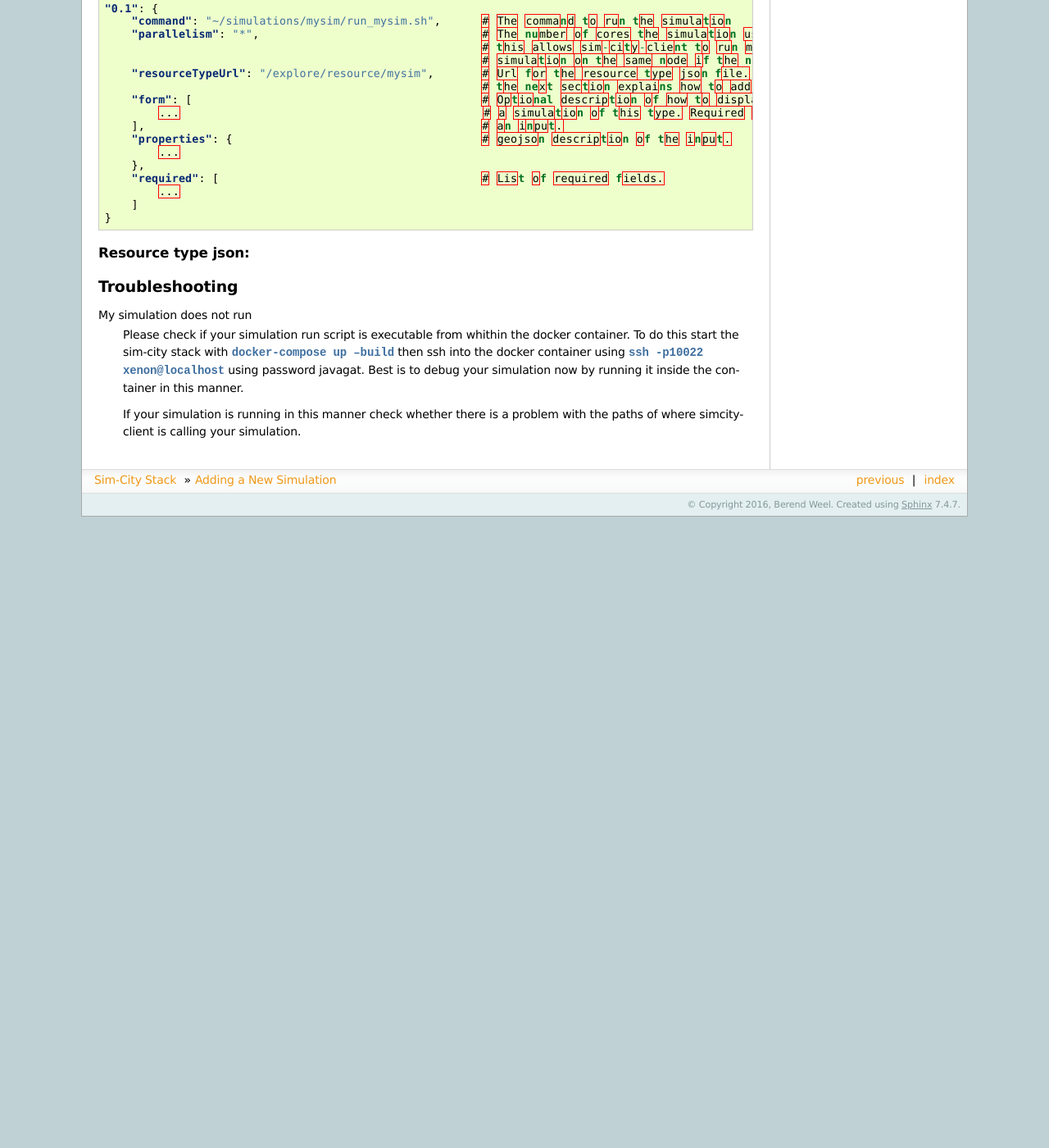
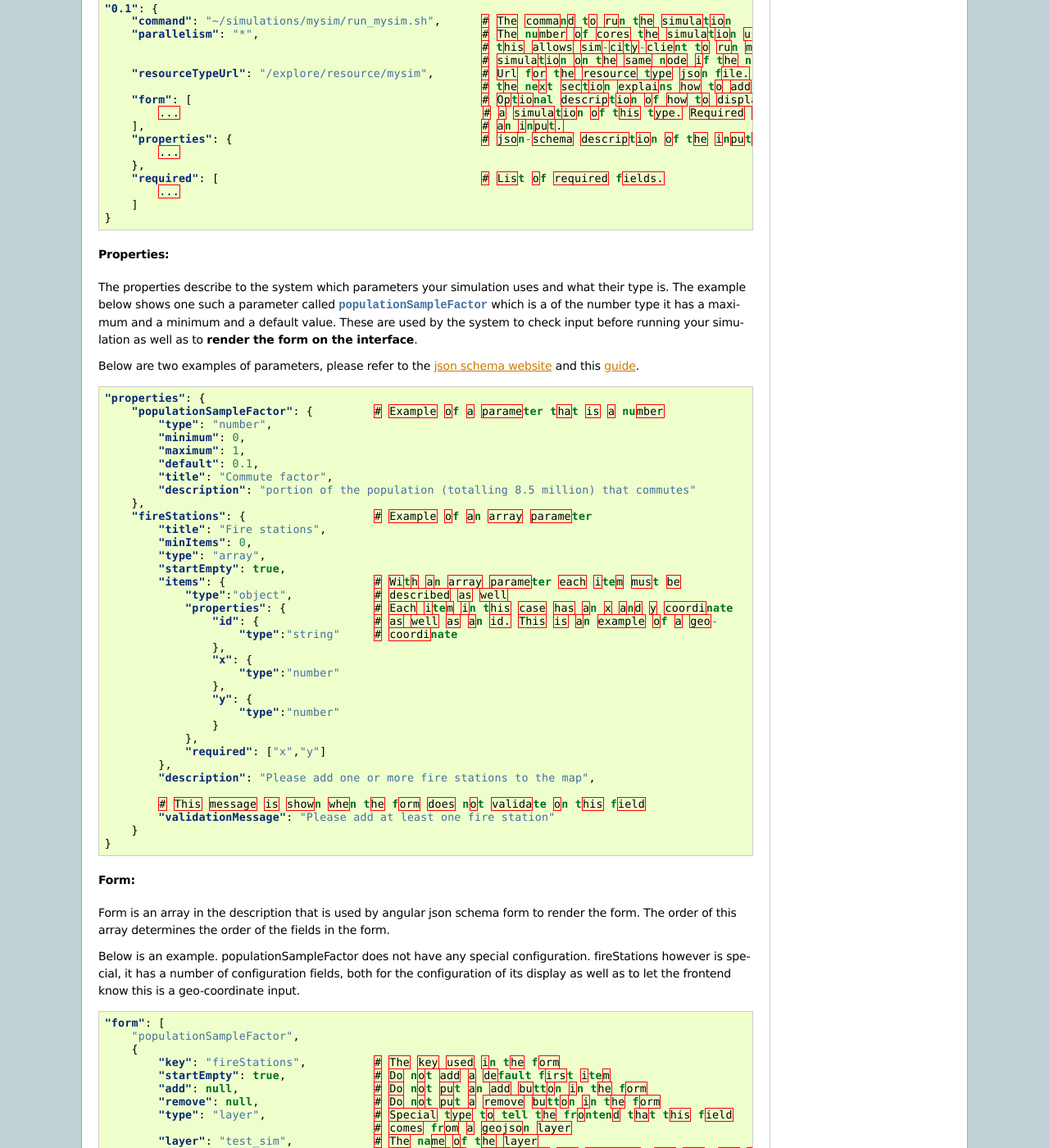
Before and after one commit to ReGIS-org/regis-stack, a Sphinx documentation site: the page built from docs/NewSimulation.rst, in a window 1280 px wide and 1400 px high, scrolled down 1998 px. Shown: the whole window at 82% size. Built offline with Sphinx 7.4.7, drawn with Linux system fonts in a browser that asks for light colours; before the commit the page ends 2628 px from its top, so only the background shows below that; some of the changed text lies outside the part shown.

Commit message:
More description of adding a new simulation

```diff
--- a/docs/NewSimulation.rst
+++ b/docs/NewSimulation.rst
@@ -129,13 +129,93 @@ The description of your simulation should have to the following layout.
         "form": [                                           # Optional description of how to display the form for submitting
             ...                                             # a simulation of this type. Required if using geo coordinates as
         ],                                                  # an input.
-        "properties": {                                     # geojson description of the input.
+        "properties": {                                     # json-schema description of the input.
             ...
         },
         "required": [                                       # List of required fields.
             ...
         ]
     }
+
+Properties:
+~~~~~~~~~~~
+The properties describe to the system which parameters your simulation uses and what their type is.
+The example below shows one such a parameter called *populationSampleFactor* which is a of the number type
+it has a maximum and a minimum and a default value. These are used by the system to check input before running
+your simulation as well as to **render the form on the interface**.
+
+Below are two examples of parameters, please refer to the `json schema website <http://json-schema.org/>`__ and
+this `guide <https://spacetelescope.github.io/understanding-json-schema/about.html>`__.
+
+.. code:: json
+
+    "properties": {
+        "populationSampleFactor": {         # Example of a parameter that is a number
+            "type": "number",
+            "minimum": 0,
+            "maximum": 1,
+            "default": 0.1,
+            "title": "Commute factor",
+            "description": "portion of the population (totalling 8.5 million) that commutes"
+        },
+        "fireStations": {                   # Example of an array parameter
+            "title": "Fire stations",
+            "minItems": 0,
+            "type": "array",
+            "startEmpty": true,
+            "items": {                      # With an array parameter each item must be
+                "type":"object",            # described as well
+                "properties": {             # Each item in this case has an x and y coordinate
+                    "id": {                 # as well as an id. This is an example of a geo-
+                        "type":"string"     # coordinate
+                    },
+                    "x": {
+                        "type":"number"
+                    },
+                    "y": {
+                        "type":"number"
+                    }
+                },
+                "required": ["x","y"]
+            },
+            "description": "Please add one or more fire stations to the map",
+
+            # This message is shown when the form does not validate on this field
+            "validationMessage": "Please add at least one fire station"
+        }
+    }
+
+Form:
+~~~~~
+Form is an array in the description that is used by angular json schema form to render the form.
+The order of this array determines the order of the fields in the form.
+
+Below is an example. populationSampleFactor does not have any special configuration.
+fireStations however is special, it has a number of configuration fields, both for the
+configuration of its display as well as to let the frontend know this is a geo-coordinate input.
+
+.. code:: json
+
+    "form": [
+        "populationSampleFactor",
+        {
+            "key": "fireStations",          # The key used in the form
+            "startEmpty": true,             # Do not add a default first item
+            "add": null,                    # Do not put an add button in the form
+            "remove": null,                 # Do not put a remove button in the form
+            "type": "layer",                # Special type to tell the frontend that this field
+                                            # comes from a geojson layer
+            "layer": "test_sim",            # The name of the layer
+            "featureId": "FireStation",     # featureId of this type. See Resource type json section
+            "items": [
+                {
+                    "type": "point2d"       # Special display of this type for each item that can be
+                }                           # defined in sim-city-cs
+            ]
+        }
+    ]
+
+
 
 Resource type json:
 -------------------
```
